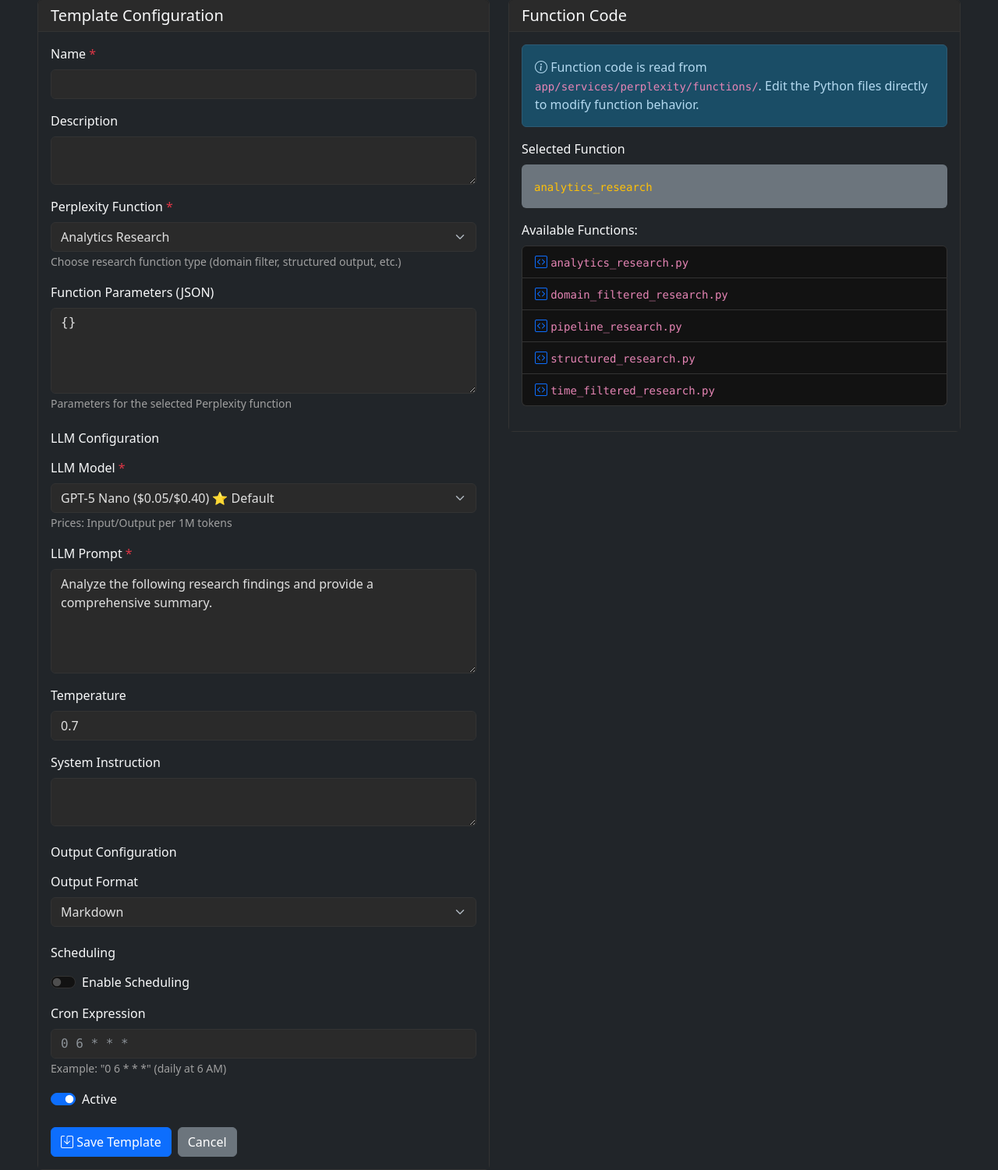
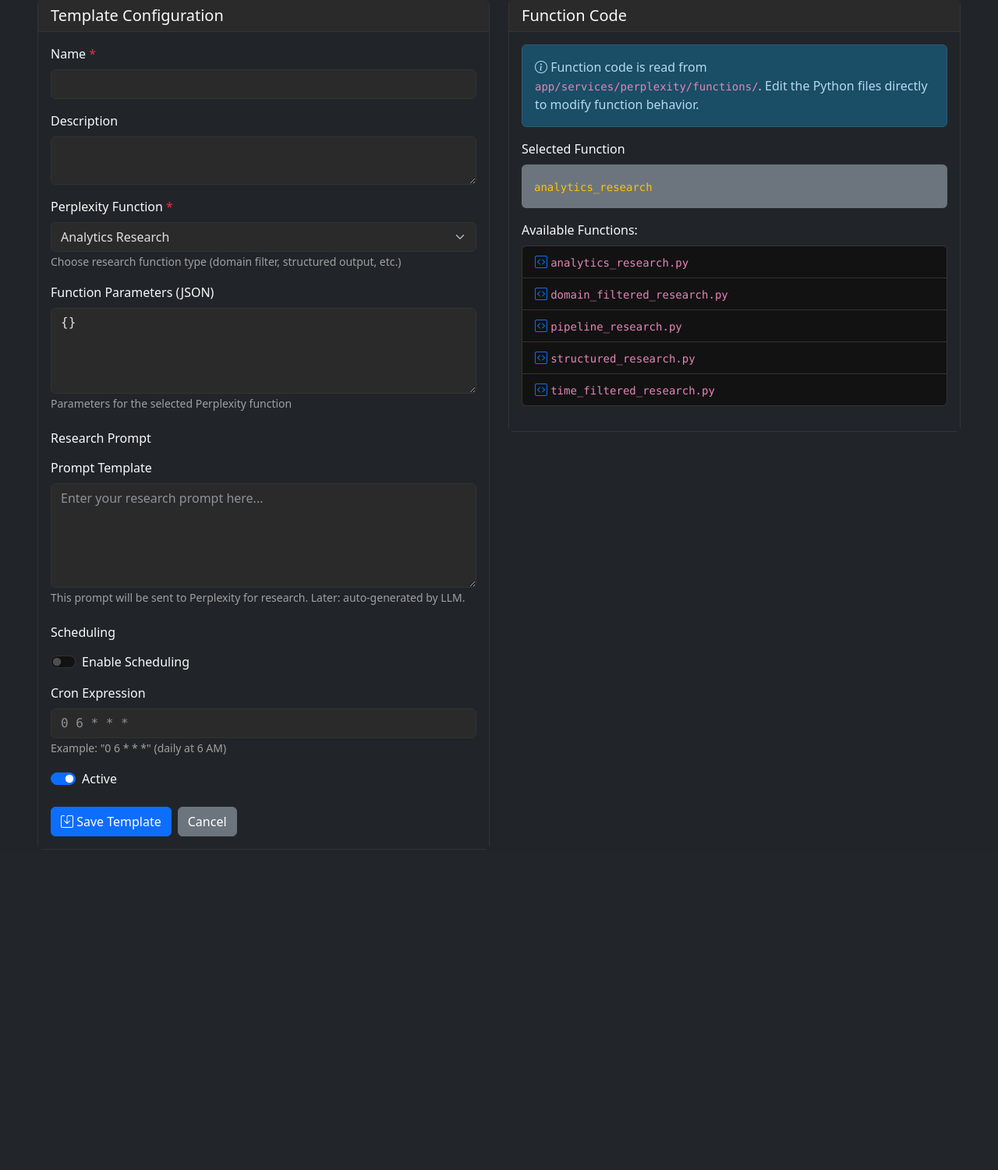
Before and after one commit to Vishwaflr/news-mcp, a FastAPI app: page /admin/research/templates/new in a window 1280 px wide. Shown: the part 171-1672 px from the top of the page at 78% size. After the commit the page ends 1261 px from the top, so only its background shows below. Run offline with FastAPI, Linux system fonts and the light colour scheme; some libraries are stand-ins or nearby versions.

Commit message:
Simplify research template form - remove LLM configuration
Per user request, simplified the template edit form for better clarity:

Removed Sections:
- LLM Configuration (model selector, temperature, system instruction)
- Output Configuration (format selector)
- Total: 51 lines of complex configuration removed

Added:
- Simple "Research Prompt" section with single textarea
- Placeholder text and helper note
- Note: "Later: auto-generated by LLM" for future implementation

Changes:
- templates/admin/research_template_edit.html: Simplified form (lines 60-110 → lines 60-69)

Rationale:
User requested "erstmal einfacher und klarer" (simpler and clearer first).
The prompt field will be auto-generated by LLM based on inputs in future phases.

Testing:
- ✅ curl http://192.168.178.72:8000/admin/research/templates/1/edit (200 OK)
- ✅ Research Prompt section renders correctly
- ✅ Form fields populated with existing template data
- ✅ Function selector remains functional

Status: ✅ Complete - Form simplified successfully

🤖 Generated with [Claude Code](https://claude.com/claude-code)

Co-Authored-By: Claude <noreply@anthropic.com>

```diff
--- a/templates/admin/research_template_edit.html
+++ b/templates/admin/research_template_edit.html
@@ -57,57 +57,15 @@
                         </small>
                     </div>
 
-                    <!-- LLM Configuration -->
-                    <h6 class="text-light mt-4 mb-3">LLM Configuration</h6>
+                    <!-- Research Prompt -->
+                    <h6 class="text-light mt-4 mb-3">Research Prompt</h6>
 
                     <div class="mb-3">
-                        <label class="form-label text-light">LLM Model <span class="text-danger">*</span></label>
-                        <select name="llm_model" class="form-select" required>
-                            <!-- GPT-5 Models (2025) -->
-                            <option value="gpt-5" {% if template and template.llm_model == 'gpt-5' %}selected{% endif %}>GPT-5 ($1.25/$10.00)</option>
-                            <option value="gpt-5-mini" {% if template and template.llm_model == 'gpt-5-mini' %}selected{% endif %}>GPT-5 Mini ($0.25/$2.00)</option>
-                            <option value="gpt-5-nano" {% if not template or template.llm_model == 'gpt-5-nano' %}selected{% endif %}>GPT-5 Nano ($0.05/$0.40) ⭐ Default</option>
-                            <option value="gpt-5-chat-latest" {% if template and template.llm_model == 'gpt-5-chat-latest' %}selected{% endif %}>GPT-5 Chat Latest ($1.25/$10.00)</option>
-                            <option value="gpt-5-codex" {% if template and template.llm_model == 'gpt-5-codex' %}selected{% endif %}>GPT-5 Codex ($1.25/$10.00)</option>
-
-                            <!-- GPT-4.1 Models -->
-                            <option value="gpt-4.1" {% if template and template.llm_model == 'gpt-4.1' %}selected{% endif %}>GPT-4.1 ($2.00/$8.00)</option>
-                            <option value="gpt-4.1-mini" {% if template and template.llm_model == 'gpt-4.1-mini' %}selected{% endif %}>GPT-4.1 Mini ($0.40/$1.60)</option>
-                            <option value="gpt-4.1-nano" {% if template and template.llm_model == 'gpt-4.1-nano' %}selected{% endif %}>GPT-4.1 Nano ($0.10/$0.40)</option>
-
-                            <!-- GPT-4o Models -->
-                            <option value="gpt-4o" {% if template and template.llm_model == 'gpt-4o' %}selected{% endif %}>GPT-4o ($2.50/$10.00)</option>
-                            <option value="gpt-4o-2024-05-13" {% if template and template.llm_model == 'gpt-4o-2024-05-13' %}selected{% endif %}>GPT-4o (2024-05-13) ($5.00/$15.00)</option>
-                            <option value="gpt-4o-mini" {% if template and template.llm_model == 'gpt-4o-mini' %}selected{% endif %}>GPT-4o Mini ($0.15/$0.60)</option>
-                        </select>
-                        <small class="form-text text-muted">Prices: Input/Output per 1M tokens</small>
-                    </div>
-
-                    <div class="mb-3">
-                        <label class="form-label text-light">LLM Prompt <span class="text-danger">*</span></label>
-                        <textarea name="llm_prompt" class="form-control" rows="5" required>{{ template.llm_prompt if template else 'Analyze the following research findings and provide a comprehensive summary.' }}</textarea>
-                    </div>
-
-                    <div class="mb-3">
-                        <label class="form-label text-light">Temperature</label>
-                        <input type="number" name="llm_temperature" class="form-control" step="0.1" min="0" max="2" value="{{ template.llm_temperature if template else 0.7 }}">
-                    </div>
-
-                    <div class="mb-3">
-                        <label class="form-label text-light">System Instruction</label>
-                        <textarea name="system_instruction" class="form-control" rows="2">{{ template.system_instruction if template else '' }}</textarea>
-                    </div>
-
-                    <!-- Output Configuration -->
-                    <h6 class="text-light mt-4 mb-3">Output Configuration</h6>
-
-                    <div class="mb-3">
-                        <label class="form-label text-light">Output Format</label>
-                        <select name="output_format" class="form-select">
-                            <option value="markdown" {% if not template or template.output_format == 'markdown' %}selected{% endif %}>Markdown</option>
-                            <option value="json" {% if template and template.output_format == 'json' %}selected{% endif %}>JSON</option>
-                            <option value="html" {% if template and template.output_format == 'html' %}selected{% endif %}>HTML</option>
-                        </select>
+                        <label class="form-label text-light">Prompt Template</label>
+                        <textarea name="llm_prompt" class="form-control" rows="5" placeholder="Enter your research prompt here...">{{ template.llm_prompt if template else '' }}</textarea>
+                        <small class="form-text text-muted">
+                            This prompt will be sent to Perplexity for research. Later: auto-generated by LLM.
+                        </small>
                     </div>
 
                     <!-- Scheduling -->
```
